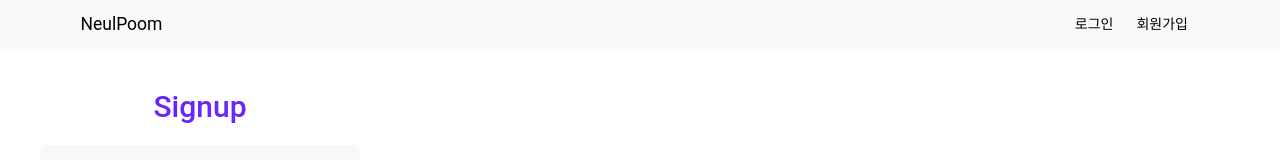
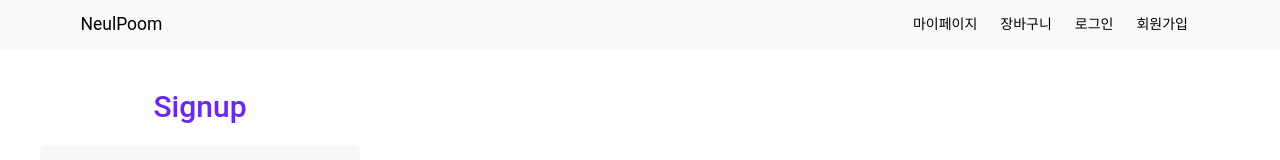
Before and after one commit to neul-poom/frontend, a React (Create React App) app: page /signup in a window 1280 px wide. Shown: the top 160 px of the page. Built offline with nearby package versions, Linux system fonts and the light colour scheme.

Commit message:
rename: pages 폴더명 수정
- page -> pages

```diff
--- a/src/App.js
+++ b/src/App.js
@@ -3,9 +3,10 @@ import { useState } from 'react'
 import { Nav, Navbar, Container, Button, Row, Col } from 'react-bootstrap'
 import { Routes, Route } from 'react-router-dom'
 import data from './data/lecture.js'
-import Main from './page/main.js'
-import Signup from './page/signup.js'
-import Login from './page/login.js'
+import Main from './pages/main.js'
+import Signup from './pages/signup.js'
+import Login from './pages/login.js'
+import Myinfo from './pages/myinfo.js'
 
 
 
@@ -23,6 +24,8 @@ function App(){
             <Container>
               <Navbar.Brand href="#home">NeulPoom</Navbar.Brand>
               <Nav className="ms-auto">
+                <Button variant="light">마이페이지</Button>{' '}
+                <Button variant="light">장바구니</Button>{' '}
                 <Button variant="light">로그인</Button>{' '}
                 <Button variant="light">회원가입</Button>{' '}
               </Nav>
@@ -44,8 +47,9 @@ function App(){
               <Login/>
             }/>
 
-
-
+          <Route path="/mypage" element={
+            <Myinfo/>
+          }/>
 
           </Routes>
 
--- a/src/page/signup.js
+++ b/src/pages/signup.js
@@ -1,7 +1,3 @@
-import { useEffect, useState } from "react";
-import { Row, Button, InputGroup, Form } from "react-bootstrap";
-import axios from 'axios';
-import Main from "./main";
 import "./css/signup.css"
 
 
```
Also changed, not shown: src/pages/connecting_test.js (renamed from src/page/connecting_test.js), src/pages/css/login.css (renamed from src/page/css/login.css), src/pages/css/signup.css (renamed from src/page/css/signup.css), src/pages/login.js (renamed from src/page/login.js), src/pages/main.js (renamed from src/page/main.js).
